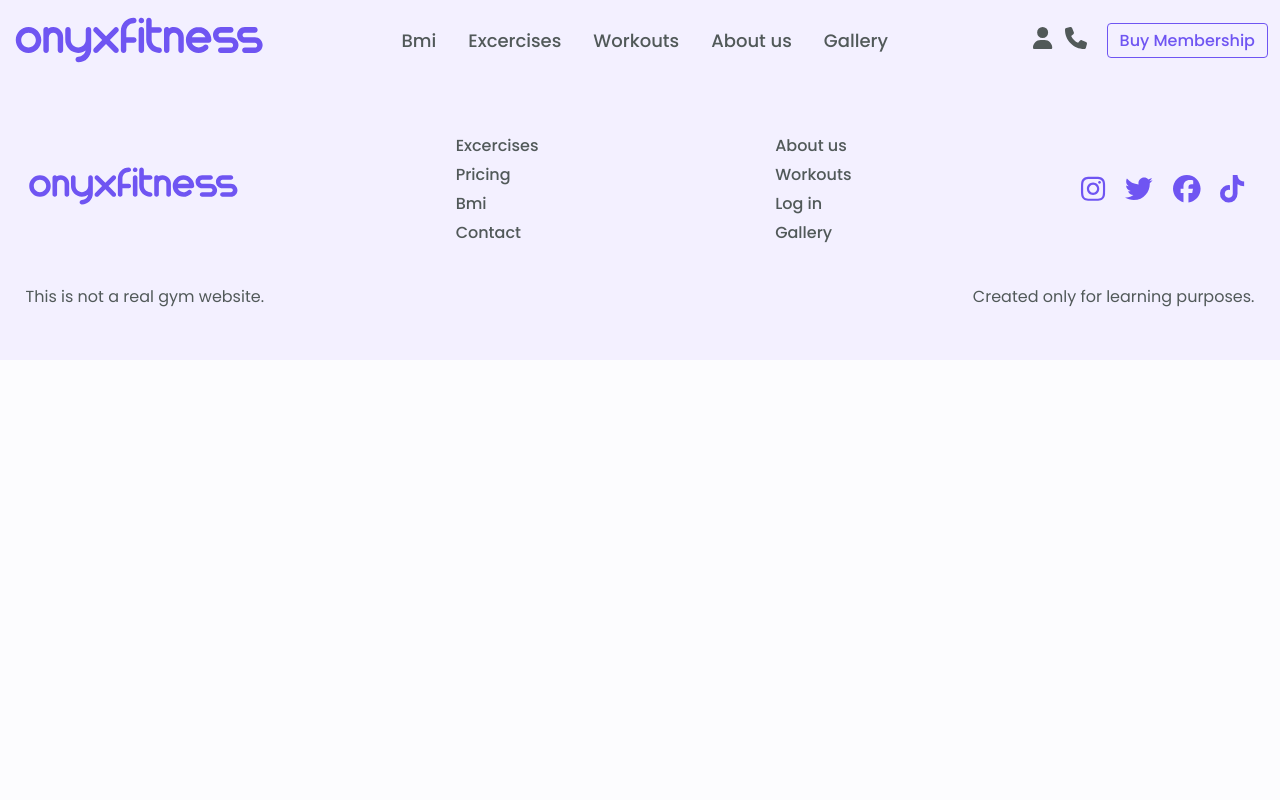
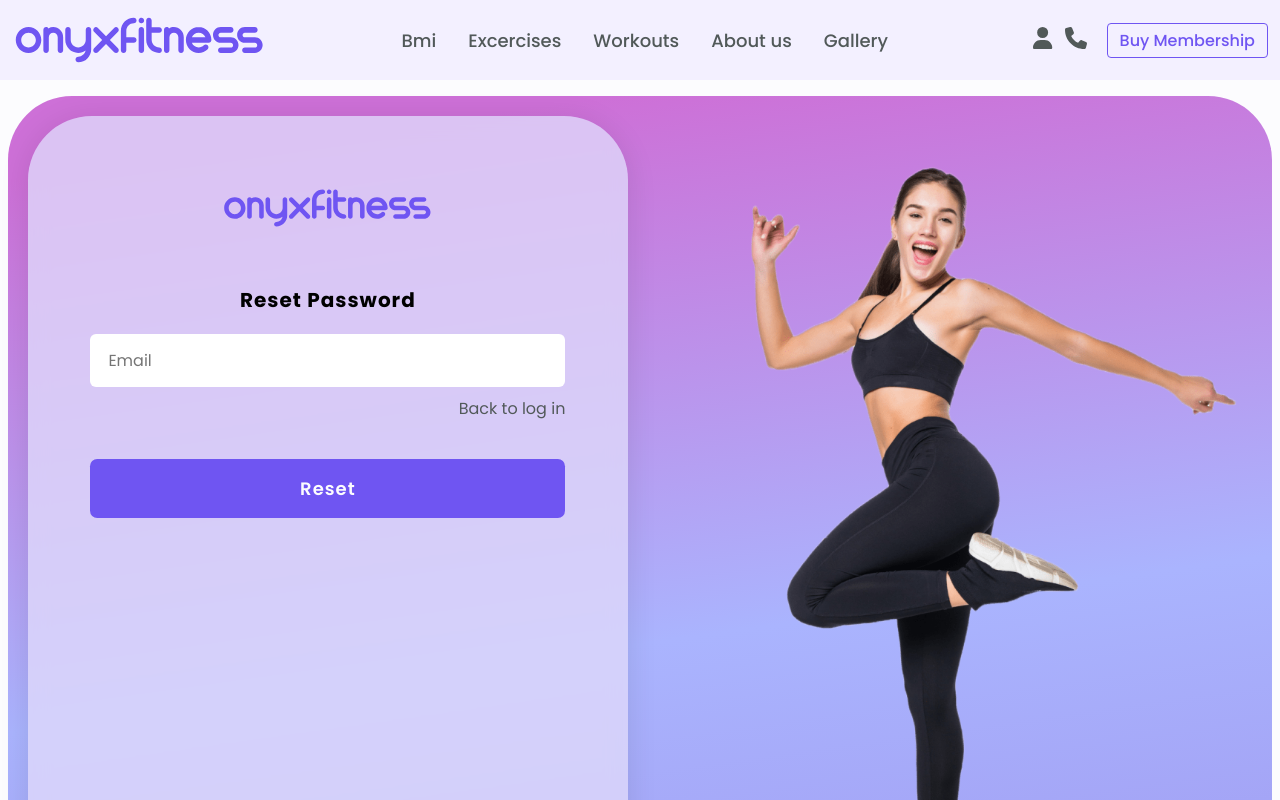
Before and after one commit to xFluzr/Onyx-Fitness, a React (Create React App) app: page /reset in a window 1280 px wide. Shown: the top 800 px of the page. Built offline with nearby package versions, Linux system fonts and the light colour scheme; no server answers.

Commit message:
Reset passoword functionality, displaying errors and loading state

```diff
--- a/src/App.js
+++ b/src/App.js
@@ -17,6 +17,7 @@ import Profile from './pages/Profile';
 import { UserAuthContextProvider } from './context/UserAuthContext';
 import ProtectedRoute from './components/ProtectedRoute';
 import { auth } from "./firebase";
+import ResetPassword from './pages/ResetPassword';
 
 const App = () => {
 
@@ -54,6 +55,7 @@ const App = () => {
                         </ProtectedRoute>
                       }
                 />
+                <Route path="/reset" element={<ResetPassword />} />
               </Routes>
           </UserAuthContextProvider>
         <Footer />
--- a/src/pages/Login.js
+++ b/src/pages/Login.js
@@ -10,7 +10,7 @@ import Girl from "../assets/login/girl.png"
 import Logo from "../assets/logoname.svg";
 
 const Login = () => {
-    const { logIn, singInWithGoogle, resetPassword } = useUserAuth();
+    const { logIn, singInWithGoogle } = useUserAuth();
 
     const [email, setEmail] = useState(null);
     const [password, setPassword] = useState(null);
@@ -48,20 +48,13 @@ const Login = () => {
         }
     }
 
-    const handleResetPassword = async (e) => {
-        e.preventDefault();
-        try {
-            await resetPassword(email);
-        } catch {
-            setError(error.message);
-        }
-    }
-
     const displayError = (error) => {
         if(error  === "Firebase: Error (auth/user-not-found)."){
             return "User not found, try to register your account." ;
         } else if (error === "Firebase: Error (auth/wrong-password)."){
             return "Wrong password, try again.";
+        } else if (error === "Firebase: Error (auth/popup-closed-by-user)."){
+            return "Google login cancelled by user.";
         } else {
             return error;
         }
@@ -96,7 +89,7 @@ const Login = () => {
                                        onChange={(e) => setPassword(e.target.value)}
                                        required
                                 />
-                                <Link to="" className="login__password-recovery" onClick={handleResetPassword} >Forgot password?</Link>
+                                <Link to="/reset" className="login__password-recovery">Forgot password?</Link>
                                 <button className="login__button" type="submit">
                                    {!loading ? "Log in" : <FontAwesomeIcon className="login__loading" icon={faSpinner} /> }
                                 </button>
--- a/src/pages/Register.js
+++ b/src/pages/Register.js
@@ -1,30 +1,53 @@
 import React, { useState } from "react";
 import { Link, useNavigate } from "react-router-dom";
 import { useUserAuth } from "../context/UserAuthContext";
-
+import { FontAwesomeIcon } from "@fortawesome/react-fontawesome";
+import { faSpinner } from "@fortawesome/free-solid-svg-icons";
 import "../pages/register.css"
 
 import Girl from "../assets/login/girl.png"
 import Logo from "../assets/logoname.svg";
 
 const Register = () => {
+    const { signUp } = useUserAuth();
+
     const [email, setEmail] = useState(null);
     const [password, setPassword] = useState(null);
     const [comfirmPassword, setComfirmPassword] = useState(null);
-    const { signUp } = useUserAuth();
 
     const [error, setError] = useState(null);
+    const [loading, setLoading] = useState(false);
 
     const navigateToLogin = useNavigate();
 
     const handleSubmit = async (e) => {
         e.preventDefault();
         setError(false);
+        setLoading(true);
+
+        if(password !== comfirmPassword){
+            setError("Passwords are not the same");
+            setLoading(false);
+            return;
+        }
+
         try {
             await signUp(email, password);
+            setLoading(false);
             navigateToLogin("/login");
         } catch (error) {
             setError(error.message);
+            setLoading(false);
+        }
+    }
+
+    const displayError = (error) => {
+        if(error  === "Firebase: Password should be at least 6 characters (auth/weak-password)."){
+            return "Password should be at least 6 characters" ;
+        } else if (error === "Firebase: Error (auth/email-already-in-use)."){
+            return "This email is already registered, try to log in.";
+        } else {
+            return error;
         }
     }
 
@@ -37,11 +60,11 @@ const Register = () => {
                             <img src={Logo} className="register__logo" alt="Onyx fitness"/>
                             <p className="register__header">Register</p>
                             {
-                                error && <p>{error}</p>
+                                error && <p className="register__error">{displayError(error)}</p>
                             }
                             <form onSubmit={handleSubmit}>
                                 <input className="register__input"
-                                       type="text"
+                                       type="email"
                                        placeholder="Email"
                                        onChange={(e) => setEmail(e.target.value)}
                                        required
@@ -58,7 +81,9 @@ const Register = () => {
                                        onChange={(e) => setComfirmPassword(e.target.value)}
                                        required
                                 />
-                                <button to="" className="register__button" type="submit">Register</button>
+                                <button className="register__button" type="submit">
+                                    {!loading ? "Register" : <FontAwesomeIcon className="register__loading" icon={faSpinner} />}
+                                </button>
                             </form>
                             <div className="register__no-account">
                                 <p className="register__no-account--text">Do you have account?</p>
--- /dev/null
+++ b/src/pages/ResetPassword.js
@@ -0,0 +1,74 @@
+import React, { useState } from 'react';
+import { Link } from "react-router-dom";
+import { useUserAuth } from '../context/UserAuthContext';
+import { FontAwesomeIcon } from '@fortawesome/react-fontawesome';
+import { faSpinner } from '@fortawesome/free-solid-svg-icons';
+
+import Girl from "../assets/login/girl.png"
+import Logo from "../assets/logoname.svg";
+
+const ResetPassword = () => {
+
+    const { resetPassword } = useUserAuth();
+
+    const [email, setEmail] = useState(null);
+    const [error, setError] = useState(false);
+    const [loading, setLoading] = useState(false);
+    const [succes, setSucces] = useState(false);
+
+    const handleResetPassword = async (e) => {
+        e.preventDefault();
+        setError(false);
+        setLoading(true);
+        if(email === null){
+            setError("Email field cannot be empty.");
+            setLoading(false);
+            return;
+        }
+        try {
+            await resetPassword(email);
+            setSucces("We send email to your mailbox with reset password link.");
+            setLoading(false);
+        } catch {
+            setError(error.message);
+            setLoading(false);
+        }
+    }
+
+    return (
+        <section id="login">
+            <div className="container">
+                <div className="login__box">
+                    <div className="login__form--background">
+                        <div className="login__form--wrapper">
+                            <img src={Logo} className="login__logo" alt="Onyx fitness"/>
+                            <p className="login__header">Reset Password</p>
+                            {
+                                error && <p className="login__error">{error}</p>
+                            }
+                            {
+                               succes && <p className="login__error" style={{color: "green", textAlign: "center"}}>{succes}</p>
+                            }
+                            <input className="login__input"
+                                    type="email"
+                                    placeholder="Email"
+                                    onChange={(e) => setEmail(e.target.value)}
+                            />
+                            <Link to="/login" className="login__password-recovery">Back to log in</Link>
+                            <button className="login__button" onClick={handleResetPassword}>
+                                {!loading ? "Reset" : <FontAwesomeIcon className="login__loading" icon={faSpinner} />}
+                            </button>
+                        </div>
+                    </div>
+                    <div className="login__img--box">
+                        <figure className="login__img--wrapper">
+                            <img className="login__img" src={Girl} alt="log in" loading="lazy"/>
+                        </figure>
+                    </div>
+                </div>
+            </div>
+       </section>
+    );
+}
+
+export default ResetPassword;
--- a/src/pages/login.css
+++ b/src/pages/login.css
@@ -100,6 +100,11 @@
 .login__button:hover,
 .login__button-google:hover{
     transform: scale(1.02);
+}
+
+.login__button:active,
+.login__button-google:active{
+    transform: scale(0.9);
 }
 
 .login__no-account{
--- a/src/pages/register.css
+++ b/src/pages/register.css
@@ -57,8 +57,8 @@
     transition: all 300ms ease;
 }
 
-.register__input:hover
-.register__input:active
+.register__input:hover,
+.register__input:active,
 .register__input:focus{
     border: 2px solid var(--purple);
 }
@@ -76,16 +76,17 @@
     align-items: center;
     justify-content: center;
     border-radius: 0.450rem;
-    transition: all 300ms ease;
-}
-
-.register__button{
     margin-top: 8%;
     background-color: var(--purple);
+    transition: all 300ms ease;
 }
 
 .register__button:hover{
     transform: scale(1.02);
+}
+
+.register__button:active{
+    transform: scale(0.9);
 }
 
 .register__no-account{
@@ -135,6 +136,26 @@
 
 .test_register{
     text-align: center;
+}
+
+.register__error{
+    margin-bottom: 1rem;
+    color: red;
+}
+
+.register__loading{
+    font-size: 1.625rem;
+    animation: spin 800ms infinite ease;
+}
+
+@keyframes spin {
+    0% {
+        transform: rotate(0deg);
+    }
+
+    100% {
+        transform: rotate(360deg);
+    }
 }
 
 @media screen and (max-width: 1200px) {
```
Also changed, not shown: src/utils/api.js (deleted).
